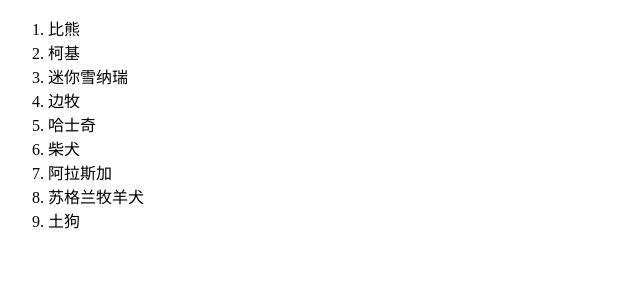
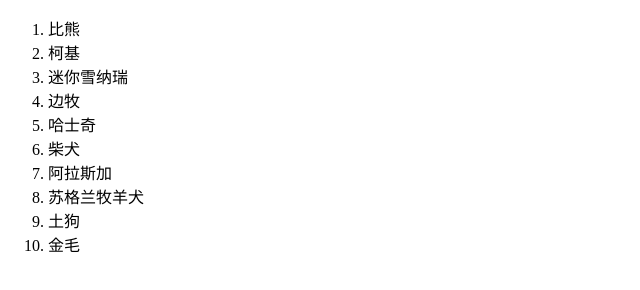
Before and after one commit to notmake/Gitlearn, a plain HTML site: page index.html in a window 1280 px wide. Shown: the full height of the page, 0-640 px from the left. Drawn offline with Linux system fonts and the light colour scheme.

Commit message:
合并分支N2

```diff
--- a/index.html
+++ b/index.html
@@ -29,7 +29,9 @@
 			<li>阿拉斯加</li>
 			<li>苏格兰牧羊犬</li>
             <li>土狗</li>
-		</ul>
+            <li>金毛</li>
+        </ul>
+
 
 	</body>
 </html>
```
